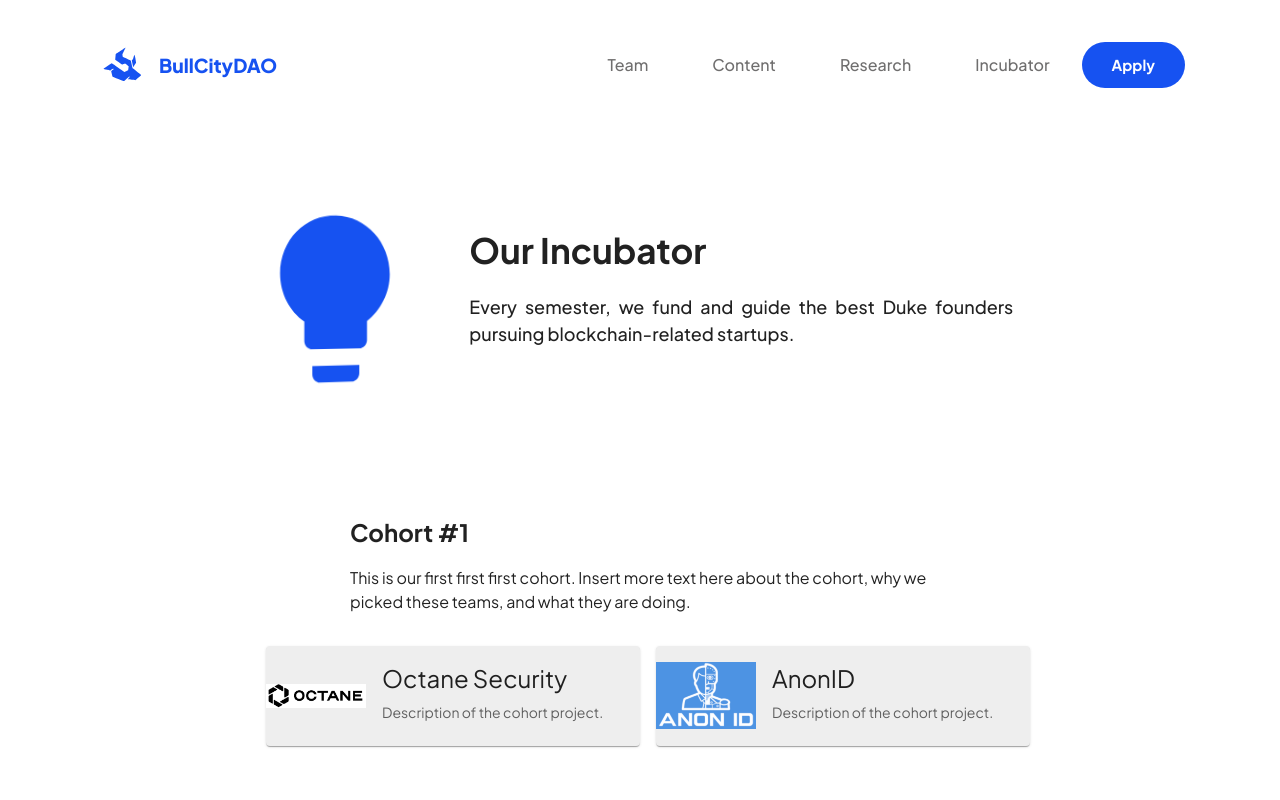
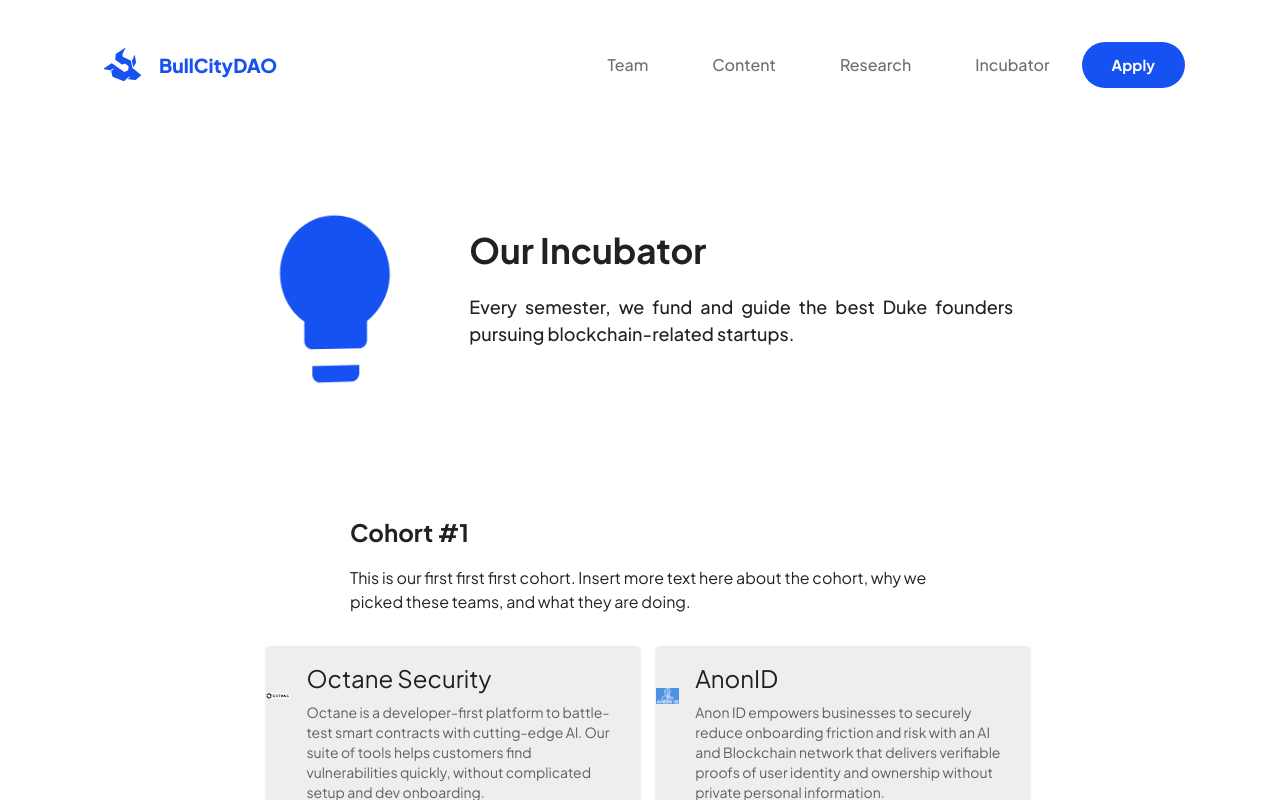
Before and after one commit to bharat-krishnan/bull-city-dao, a React (Create React App) app: page /contact in a window 1280 px wide. Built offline with nearby package versions, Linux system fonts and the light colour scheme.

Commit message:
Added project description

```diff
--- a/src/Pages/ComingSoon.js
+++ b/src/Pages/ComingSoon.js
@@ -35,12 +35,12 @@
           <CohortCard
             image={Octalne}
             title="Octane Security"
-            paragraph="Description of the cohort project."
+            paragraph="Octane is a developer-first platform to battle-test smart contracts with cutting-edge Al. Our suite of tools helps customers find vulnerabilities quickly, without complicated setup and dev onboarding."
           />
           <CohortCard
             image={AnonID}
             title="AnonID"
-            paragraph="Description of the cohort project."
+            paragraph="Anon ID empowers businesses to securely reduce onboarding friction and risk with an AI and Blockchain network that delivers verifiable proofs of user identity and ownership without private personal information."
           />
           {/* Add more CohortCard components as needed */}
         </Grid>
```
